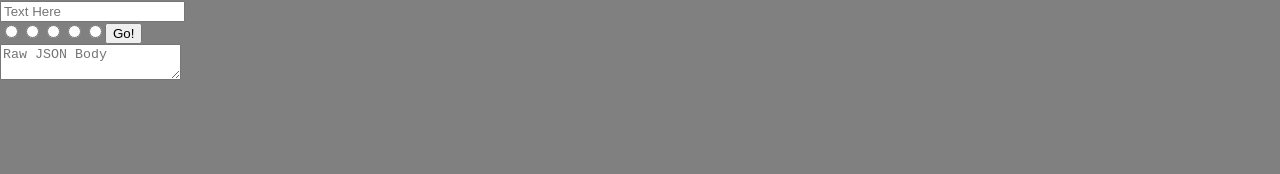
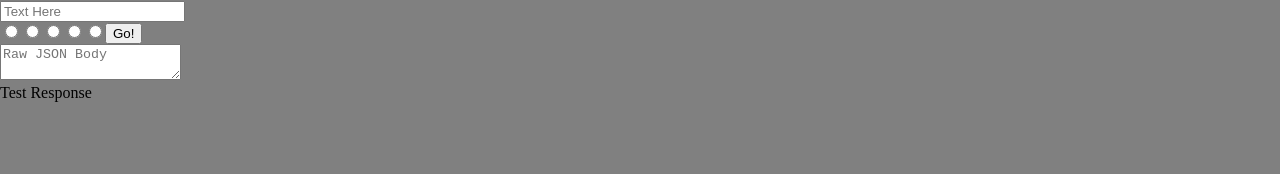
Before and after one commit to PatKam2-0/RESTy, a React app: page / in a window 1280 px wide. Shown: the part 134-308 px from the top of the page. Built offline with nearby package versions, Linux system fonts and the light colour scheme.

Commit message:
created response area

```diff
--- a/src/components/App.js
+++ b/src/components/App.js
@@ -3,6 +3,7 @@ import Header from './Header/Header';
 import Footer from './Footer/Footer';
 import HistoryList from './HistoryList/HistoryList';
 import Form from './Form/Form';
+import BodyDisplay from './BodyDisplay/bodyDisplay';
 
 export default function App() {
   return (
@@ -10,6 +11,7 @@ export default function App() {
       <Header />
       <HistoryList history={[{}]}/>
       <Form method={{}}/>
+      <BodyDisplay response={'Test Response'}/>
       <Footer />
     </>
   );
--- /dev/null
+++ b/src/components/BodyDisplay/bodyDisplay.js
@@ -0,0 +1,15 @@
+import React from 'react';
+import PropTypes from 'prop-types';
+
+export default function BodyDisplay({ response }) {
+
+  return (
+    <>
+      <section>{response}</section>
+    </>
+  );
+}
+
+BodyDisplay.propTypes = {
+  response: PropTypes.string.isRequired
+};
```
